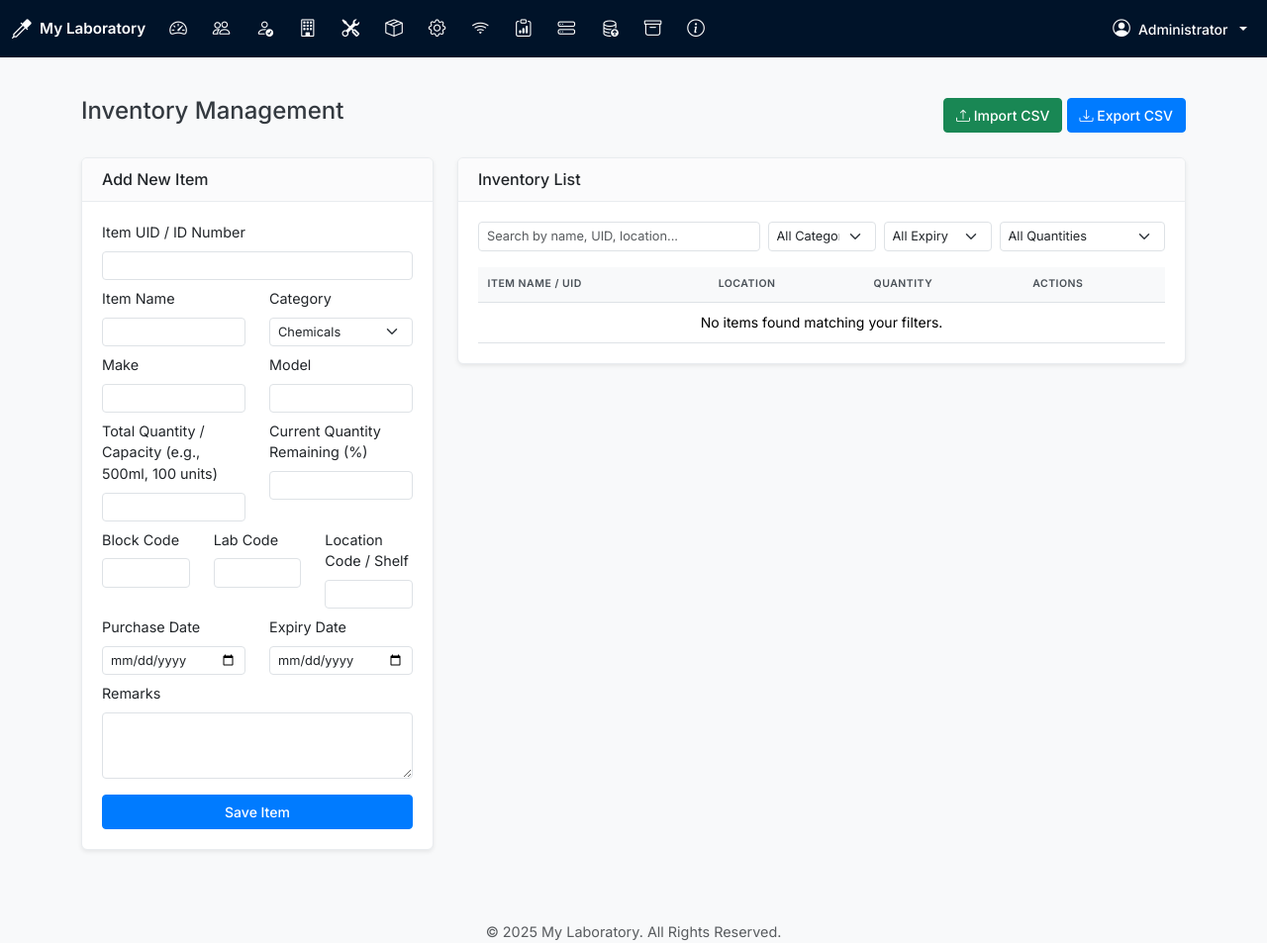
After one commit to enscygen/samplyze, a Flask app: page /inventory/ in a window 1280 px wide. The commit adds this page. Shown: the whole page at 99% size. Run offline with Flask 3, Linux system fonts and the light colour scheme; a user stored in the database is signed in; data comes from the database, SQL or seed files in the repository; data that the repository does not hold is empty; some libraries are stand-ins or nearby versions.

Commit message:
Add files via upload

```diff
--- a/app.py
+++ b/app.py
@@ -34,6 +34,7 @@ from decorators import permission_required
 from templating import templating_bp
 from archive import archive_bp
 from issue_tracker import issue_tracker_bp
+from inventory import inventory_bp
 
 # --- PyInstaller Path Correction ---
 if getattr(sys, 'frozen', False):
@@ -78,6 +79,7 @@ app.register_blueprint(visitors_bp)
 app.register_blueprint(templating_bp)
 app.register_blueprint(archive_bp)
 app.register_blueprint(issue_tracker_bp)
+app.register_blueprint(inventory_bp)
 
 # --- Custom Filter for Jinja2 ---
 @app.template_filter('nl2br')
@@ -965,9 +967,8 @@ with app.app_context():
         if not staff_role:
             staff_role = Role(name='Staff')
             db.session.add(staff_role)
-        # Ensure staff has all permissions except visitor management
-        staff_perms = [p for p in all_perms if p.name != PermissionNames.CAN_ACCESS_VISITOR_MANAGEMENT]
-        staff_role.permissions = staff_perms
+
+        staff_role.permissions = all_perms
 
         db.session.commit()
 
--- a/forms.py
+++ b/forms.py
@@ -1,9 +1,9 @@
 from flask_wtf import FlaskForm
-from wtforms import StringField, PasswordField, BooleanField, SubmitField, SelectField, DateField, TextAreaField, MultipleFileField, DateTimeField, TimeField, FileField, SelectMultipleField, HiddenField
-from wtforms.validators import DataRequired, Length, Email, EqualTo, Optional, ValidationError
+from wtforms import StringField, PasswordField, BooleanField, SubmitField, SelectField, DateField, TextAreaField, MultipleFileField, DateTimeField, TimeField, FileField, SelectMultipleField, HiddenField, IntegerField, FloatField
+from wtforms.validators import DataRequired, Length, Email, EqualTo, Optional, ValidationError, NumberRange
 from flask_wtf.file import FileAllowed
 from wtforms.widgets import ListWidget, CheckboxInput
-from models import User
+from models import User, InventoryItem
 
 # ... (Existing helper function and forms remain the same) ...
 def coerce_int_or_none(x):
@@ -235,3 +235,40 @@ class CreateIssueForm(FlaskForm):
 class CommentForm(FlaskForm):
     comment = TextAreaField('Add a comment...', validators=[DataRequired()], render_kw={'rows': 4})
     submit = SubmitField('Add Comment')
+
+class InventoryItemForm(FlaskForm):
+    item_uid = StringField('Item UID / ID Number', validators=[DataRequired()])
+    name = StringField('Item Name', validators=[DataRequired()])
+    category = SelectField('Category', choices=[
+        ('Chemicals', 'Chemicals'),
+        ('Glassware', 'Glassware'),
+        ('Consumables', 'Consumables'),
+        ('Reagents', 'Reagents'),
+        ('Testing Kits', 'Testing Kits'),
+        ('Cultures/Live Samples', 'Cultures/Live Samples'),
+        ('Tools and Equipments', 'Tools and Equipments'),
+        ('Other', 'Other')
+    ], validators=[DataRequired()])
+    make = StringField('Make')
+    model = StringField('Model')
+    total_quantity = StringField('Total Quantity / Capacity (e.g., 500ml, 100 units)', validators=[DataRequired()])
+    current_quantity = IntegerField('Current Quantity Remaining (%)', validators=[DataRequired(), NumberRange(min=0, max=100)])
+    block_code = StringField('Block Code')
+    lab_code = StringField('Lab Code')
+    location_code = StringField('Location Code / Shelf')
+    purchase_date = DateField('Purchase Date', format='%Y-%m-%d', validators=[Optional()])
+    expiry_date = DateField('Expiry Date', format='%Y-%m-%d', validators=[Optional()])
+    remarks = TextAreaField('Remarks', render_kw={'rows': 3})
+    submit = SubmitField('Save Item')
+
+    def __init__(self, original_item_uid=None, *args, **kwargs):
+        super(InventoryItemForm, self).__init__(*args, **kwargs)
+        self.original_item_uid = original_item_uid
+
+    def validate_item_uid(self, item_uid):
+        # If the UID hasn't changed, we don't need to check for uniqueness
+        if item_uid.data == self.original_item_uid:
+            return
+        item = InventoryItem.query.filter_by(item_uid=item_uid.data).first()
+        if item:
+            raise ValidationError('That Item UID is already in use. Please choose a different one.')
--- /dev/null
+++ b/templates/inventory/dashboard.html
@@ -0,0 +1,185 @@
+{% extends "layout.html" %}
+{% block content %}
+<div class="d-flex justify-content-between flex-wrap flex-md-nowrap align-items-center pt-3 pb-2 mb-3">
+    <h1 class="h2">Inventory Management</h1>
+    <div>
+        <button class="btn btn-success" data-bs-toggle="modal" data-bs-target="#importModal"><i class="bi bi-upload"></i> Import CSV</button>
+        <a href="{{ url_for('inventory.export_csv') }}" class="btn btn-primary"><i class="bi bi-download"></i> Export CSV</a>
+    </div>
+</div>
+
+<div class="row">
+    <div class="col-md-4">
+        <div class="card shadow-sm mb-4">
+            <div class="card-header"><h5 class="mb-0">Add New Item</h5></div>
+            <div class="card-body">
+                <form action="{{ url_for('inventory.add_item') }}" method="POST">
+                    {{ form.hidden_tag() }}
+                    <div class="mb-2">{{ form.item_uid.label(class="form-label") }}{{ form.item_uid(class="form-control form-control-sm") }}</div>
+                    <div class="row">
+                        <div class="col-md-6 mb-2">{{ form.name.label(class="form-label") }}{{ form.name(class="form-control form-control-sm") }}</div>
+                        <div class="col-md-6 mb-2">{{ form.category.label(class="form-label") }}{{ form.category(class="form-select form-select-sm") }}</div>
+                    </div>
+                    <div class="row">
+                        <div class="col-md-6 mb-2">{{ form.make.label(class="form-label") }}{{ form.make(class="form-control form-control-sm") }}</div>
+                        <div class="col-md-6 mb-2">{{ form.model.label(class="form-label") }}{{ form.model(class="form-control form-control-sm") }}</div>
+                    </div>
+                    <div class="row">
+                        <div class="col-md-6 mb-2">{{ form.total_quantity.label(class="form-label") }}{{ form.total_quantity(class="form-control form-control-sm") }}</div>
+                        <div class="col-md-6 mb-2">{{ form.current_quantity.label(class="form-label") }}{{ form.current_quantity(class="form-control form-control-sm") }}</div>
+                    </div>
+                     <div class="row">
+                        <div class="col-md-4 mb-2">{{ form.block_code.label(class="form-label") }}{{ form.block_code(class="form-control form-control-sm") }}</div>
+                        <div class="col-md-4 mb-2">{{ form.lab_code.label(class="form-label") }}{{ form.lab_code(class="form-control form-control-sm") }}</div>
+                        <div class="col-md-4 mb-2">{{ form.location_code.label(class="form-label") }}{{ form.location_code(class="form-control form-control-sm") }}</div>
+                    </div>
+                    <div class="row">
+                        <div class="col-md-6 mb-2">{{ form.purchase_date.label(class="form-label") }}{{ form.purchase_date(class="form-control form-control-sm") }}</div>
+                        <div class="col-md-6 mb-2">{{ form.expiry_date.label(class="form-label") }}{{ form.expiry_date(class="form-control form-control-sm") }}</div>
+                    </div>
+                    <div class="mb-2">{{ form.remarks.label(class="form-label") }}{{ form.remarks(class="form-control form-control-sm") }}</div>
+                    <div class="d-grid mt-3">{{ form.submit(class="btn btn-primary") }}</div>
+                </form>
+            </div>
+        </div>
+    </div>
+    <div class="col-md-8">
+        <div class="card shadow-sm">
+            <div class="card-header">
+                <h5 class="mb-0">Inventory List</h5>
+            </div>
+            <div class="card-body">
+                <!-- Filter Section -->
+                <div class="mb-3">
+                    <div class="row g-2">
+                        <div class="col-md-5"><input type="text" id="searchFilter" class="form-control form-control-sm filter-control" placeholder="Search by name, UID, location..." value="{{ filters.search }}"></div>
+                        <div class="col-md-2">
+                            <select id="categoryFilter" class="form-select form-select-sm filter-control">
+                                <option value="all">All Categories</option>
+                                {% for value, label in form.category.choices %}
+                                <option value="{{ value }}" {% if filters.category == value %}selected{% endif %}>{{ label }}</option>
+                                {% endfor %}
+                            </select>
+                        </div>
+                        <div class="col-md-2">
+                             <select id="expiryFilter" class="form-select form-select-sm filter-control">
+                                <option value="all" {% if filters.expiry == 'all' %}selected{% endif %}>All Expiry</option>
+                                <option value="near_expiry" {% if filters.expiry == 'near_expiry' %}selected{% endif %}>Nearing Expiry</option>
+                                <option value="expired" {% if filters.expiry == 'expired' %}selected{% endif %}>Expired</option>
+                            </select>
+                        </div>
+                        <div class="col-md-3">
+                            <select id="quantityFilter" class="form-select form-select-sm filter-control">
+                                <option value="all" {% if filters.quantity == 'all' %}selected{% endif %}>All Quantities</option>
+                                <option value="low_stock" {% if filters.quantity == 'low_stock' %}selected{% endif %}>Low Stock Only</option>
+                            </select>
+                        </div>
+                    </div>
+                </div>
+                <div class="table-responsive">
+                    <table class="table table-hover mb-0">
+                        <thead>
+                            <tr>
+                                <th>Item Name / UID</th>
+                                <th>Location</th>
+                                <th>Quantity</th>
+                                <th>Actions</th>
+                            </tr>
+                        </thead>
+                        <tbody>
+                            {% for item in items %}
+                            <tr>
+                                <td>
+                                    <strong>{{ item.name }}</strong><br>
+                                    <small class="text-muted">{{ item.item_uid }}</small>
+                                </td>
+                                <td>
+                                    {{ item.block_code or 'N/A' }} / {{ item.lab_code or 'N/A' }} / {{ item.location_code or 'N/A' }}
+                                </td>
+                                <td>
+                                    {% set qty_percent = item.current_quantity %}
+                                    {% set bar_color = 'success' %}
+                                    {% if qty_percent <= 50 %}{% set bar_color = 'warning' %}{% endif %}
+                                    {% if qty_percent <= 20 %}{% set bar_color = 'danger' %}{% endif %}
+                                    <div class="progress" style="height: 20px;">
+                                        <div class="progress-bar bg-{{ bar_color }}" role="progressbar" style="width: {{ qty_percent }}%;" aria-valuenow="{{ qty_percent }}" aria-valuemin="0" aria-valuemax="100">{{ qty_percent }}%</div>
+                                    </div>
+                                </td>
+                                <td>
+                                    <a href="{{ url_for('inventory.view_item', item_id=item.id) }}" class="btn btn-sm btn-outline-info" title="View"><i class="bi bi-eye"></i></a>
+                                    <a href="{{ url_for('inventory.edit_item', item_id=item.id) }}" class="btn btn-sm btn-outline-secondary" title="Edit"><i class="bi bi-pencil"></i></a>
+                                </td>
+                            </tr>
+                            {% else %}
+                            <tr><td colspan="4" class="text-center">No items found matching your filters.</td></tr>
+                            {% endfor %}
+                        </tbody>
+                    </table>
+                </div>
+            </div>
+        </div>
+    </div>
+</div>
+
+<!-- Import Modal -->
+<div class="modal fade" id="importModal" tabindex="-1">
+  <div class="modal-dialog">
+    <div class="modal-content">
+      <div class="modal-header">
+        <h5 class="modal-title">Import Inventory from CSV</h5>
+        <button type="button" class="btn-close" data-bs-dismiss="modal"></button>
+      </div>
+      <form action="{{ url_for('inventory.import_csv') }}" method="POST" enctype="multipart/form-data">
+          <div class="modal-body">
+              <p>Select a CSV file to import. The file must have the following headers:<br>
+              <code>item_uid, name, category, make, model, total_quantity, current_quantity, block_code, lab_code, location_code, purchase_date, expiry_date, remarks</code></p>
+              <div class="alert alert-warning"><strong>Note:</strong> Dates must be in YYYY-MM-DD format.</div>
+              <input type="file" name="file" class="form-control" accept=".csv" required>
+          </div>
+          <div class="modal-footer">
+            <button type="button" class="btn btn-secondary" data-bs-dismiss="modal">Close</button>
+            <button type="submit" class="btn btn-primary">Import</button>
+          </div>
+      </form>
+    </div>
+  </div>
+</div>
+{% endblock %}
+
+{% block scripts %}
+<script>
+document.addEventListener('DOMContentLoaded', function() {
+    const filterControls = document.querySelectorAll('.filter-control');
+
+    function applyFilters() {
+        const search = document.getElementById('searchFilter').value;
+        const category = document.getElementById('categoryFilter').value;
+        const expiry = document.getElementById('expiryFilter').value;
+        const quantity = document.getElementById('quantityFilter').value;
+
+        // Construct the new URL with all filter parameters
+        const url = new URL("{{ url_for('inventory.dashboard') }}", window.location.origin);
+        url.searchParams.set('search', search);
+        url.searchParams.set('category', category);
+        url.searchParams.set('expiry', expiry);
+        url.searchParams.set('quantity', quantity);
+
+        // Reload the page with the new URL
+        window.location.href = url.toString();
+    }
+
+    filterControls.forEach(control => {
+        // Use 'change' for select dropdowns and a delayed 'input' for the search text field
+        if (control.tagName.toLowerCase() === 'select') {
+            control.addEventListener('change', applyFilters);
+        } else {
+            let debounceTimer;
+            control.addEventListener('input', () => {
+                clearTimeout(debounceTimer);
+                debounceTimer = setTimeout(applyFilters, 500); // Wait 500ms after user stops typing
+            });
+        }
+    });
+});
+</script>
+{% endblock %}
--- a/templates/layout.html
+++ b/templates/layout.html
@@ -57,6 +57,9 @@
                     <li class="nav-item"><a class="nav-link" href="{{ url_for('equipment.dashboard') }}"
                             title="Equipment Log" data-bs-placement="bottom"><i class="bi bi-tools"></i><span
                                 class="d-lg-none ms-2">Equipment Log</span></a></li>
+                    <li class="nav-item"><a class="nav-link" href="{{ url_for('inventory.dashboard') }}"
+                            title="Inventory" data-bs-placement="bottom"><i class="bi bi-box-seam"></i><span
+                                class="d-lg-none ms-2">Inventory</span></a></li>
                     <li class="nav-item"><a class="nav-link" href="{{ url_for('lab_settings') }}" title="Settings"
                             data-bs-placement="bottom"><i class="bi bi-gear"></i><span
                                 class="d-lg-none ms-2">Settings</span></a></li>
@@ -108,6 +111,11 @@
                                 class="d-lg-none ms-2">Equipment Log</span></a></li>
                     {% endif %}
 
+                    {% if current_user.can(Permission.CAN_MANAGE_INVENTORY) %}<li class="nav-item"><a class="nav-link"
+                            href="{{ url_for('inventory.dashboard') }}" title="Inventory" data-bs-placement="bottom"><i
+                                class="bi bi-box-seam"></i><span class="d-lg-none ms-2">Inventory</span></a></li>{%
+                    endif %}
+
                     {% if current_user.can(Permission.CAN_ACCESS_FILE_SHARING) %}
                     <li class="nav-item"><a class="nav-link" href="{{ url_for('fileshare.dashboard') }}"
                             title="File Sharing" data-bs-placement="bottom"><i class="bi bi-folder-symlink"></i><span
@@ -149,6 +157,8 @@
                         </a>
                     </li>
                     {% endif %}
+
+
 
                     {% if current_user.can(Permission.CAN_MANAGE_ARCHIVES) %}
                     <li class="nav-item">
```
Also changed, not shown: inventory.py (added, +228 -0 lines), models.py (+17 -0 lines), templates/inventory/add_edit_item.html (added, +81 -0 lines), templates/inventory/view_item.html (added, +37 -0 lines).
